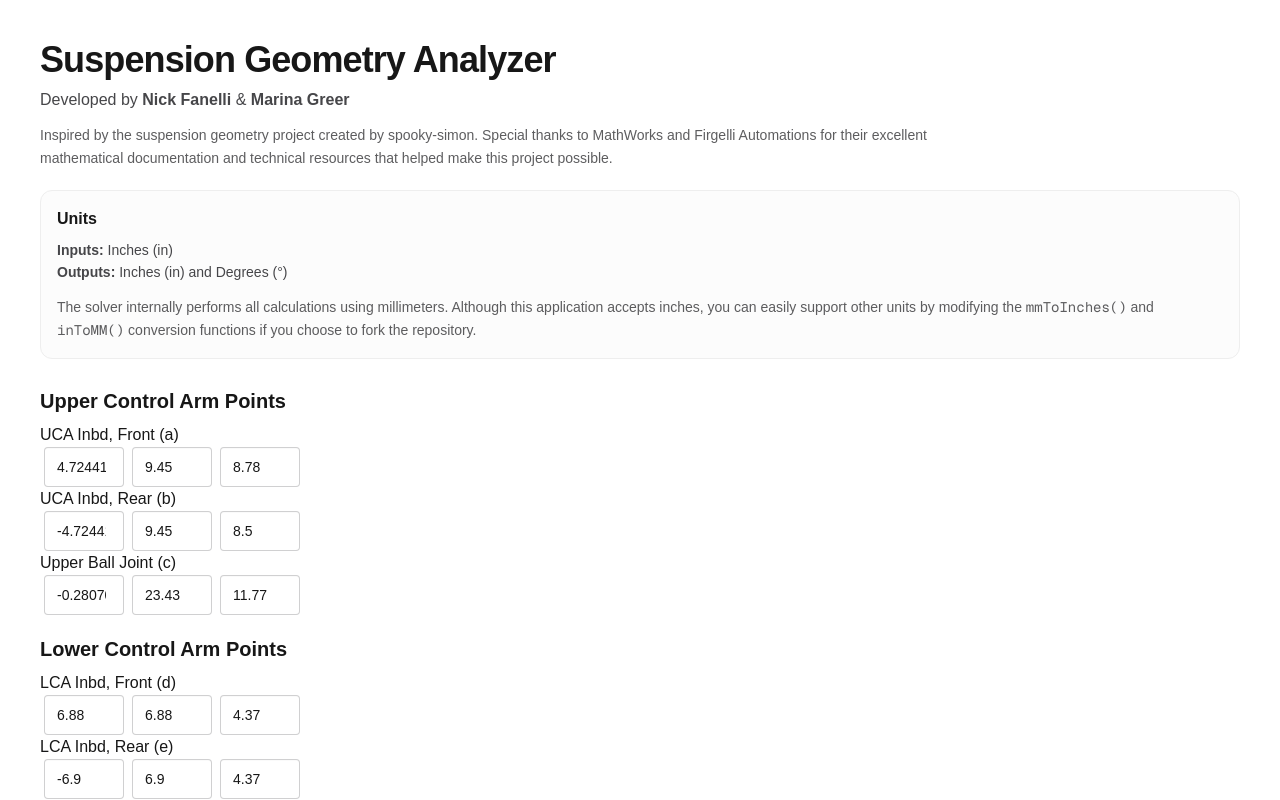
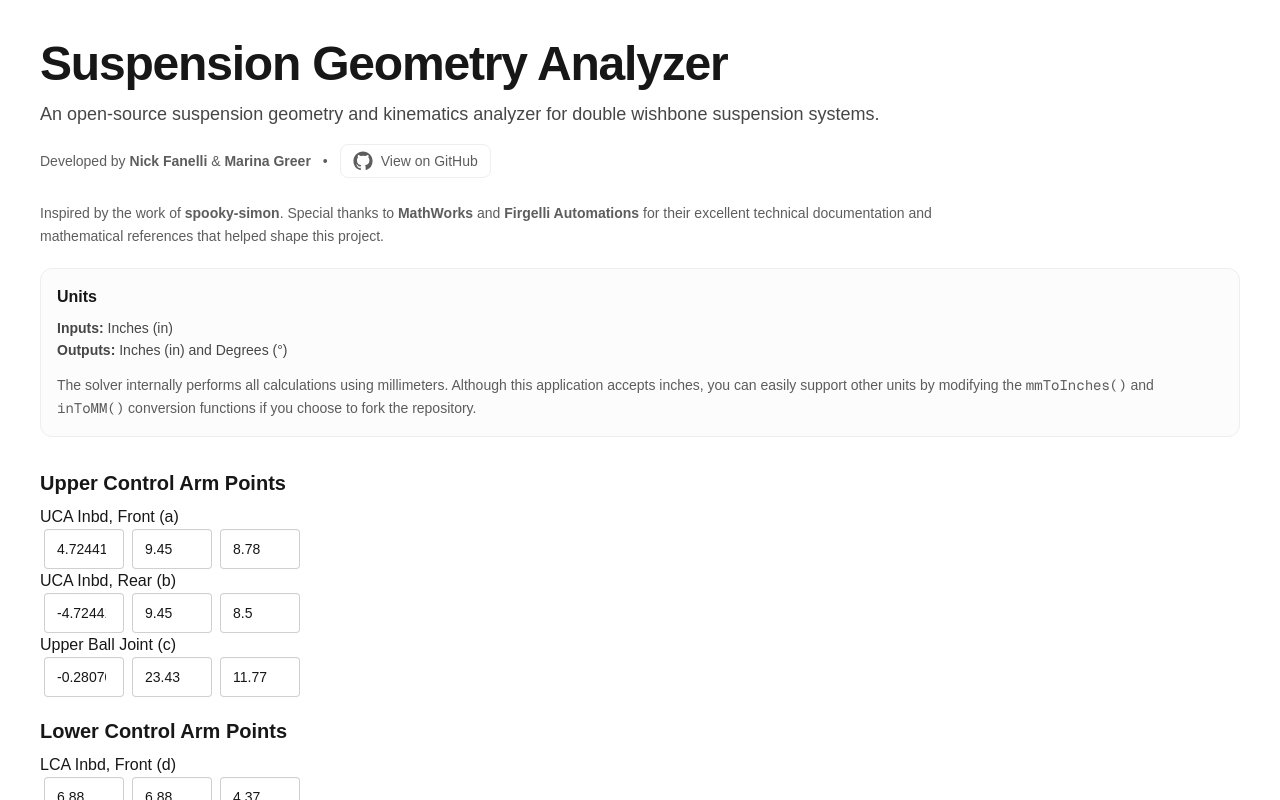
Before and after one commit to Nick-Fanelli/suspension-geometry-analyzer, a Next.js app: page / in a window 1280 px wide. Shown: the top 800 px of the page. Built offline with nearby package versions, Linux system fonts and the light colour scheme.

Commit message:
style: update header

```diff
--- a/app/page.tsx
+++ b/app/page.tsx
@@ -132,24 +132,49 @@ export default function Home() {
     return (
         <main className="px-10 my-10">
             <div className="mb-2">
-        <h1 className="text-4xl font-black tracking-tight">
+                <div className="mb-3">
+                    <h1 className="text-4xl font-black tracking-tight sm:text-5xl">
                         Suspension Geometry Analyzer
                     </h1>
 
-        <p className="mt-2 text-base text-base-content/80">
+                    <p className="mt-3 text-lg text-base-content/80">
+                        An open-source suspension geometry and kinematics analyzer for double wishbone
+                        suspension systems.
+                    </p>
+
+                    <div className="mt-4 flex flex-wrap items-center gap-3 text-sm text-base-content/70">
+                        <span>
                             Developed by <span className="font-semibold">Nick Fanelli</span> &{" "}
                             <span className="font-semibold">Marina Greer</span>
+                        </span>
+
+                        <span className="hidden sm:inline">•</span>
+
+                        <a
+                            href="https://github.com/Nick-Fanelli/suspension-geometry-analyzer"
+                            target="_blank"
+                            rel="noopener noreferrer"
+                            className="inline-flex items-center gap-2 rounded-lg border border-base-300 px-3 py-1.5 transition hover:bg-base-200 hover:border-primary"
+                        >
+                            <svg
+                                xmlns="http://www.w3.org/2000/svg"
+                                viewBox="0 0 24 24"
+                                fill="currentColor"
+                                className="h-5 w-5"
+                            >
+                                <path d="M12 .5C5.648.5.5 5.648.5 12a11.5 11.5 0 008 10.94c.585.108.798-.254.798-.566v-2.2c-3.252.707-3.938-1.566-3.938-1.566-.532-1.35-1.3-1.71-1.3-1.71-1.062-.726.08-.712.08-.712 1.174.083 1.792 1.206 1.792 1.206 1.044 1.788 2.74 1.272 3.408.973.106-.756.409-1.272.744-1.565-2.596-.296-5.327-1.298-5.327-5.777 0-1.276.456-2.319 1.204-3.137-.121-.296-.522-1.488.114-3.102 0 0 .982-.314 3.218 1.198a11.2 11.2 0 015.86 0c2.235-1.512 3.216-1.198 3.216-1.198.638 1.614.237 2.806.116 3.102.75.818 1.203 1.861 1.203 3.137 0 4.49-2.735 5.478-5.338 5.768.42.361.794 1.073.794 2.164v3.208c0 .315.211.68.804.565A11.502 11.502 0 0023.5 12C23.5 5.648 18.352.5 12 .5z" />
+                            </svg>
+
+                            View on GitHub
+                        </a>
+                    </div>
+
+                    <p className="mt-6 max-w-4xl text-sm leading-relaxed text-base-content/70">
+                        Inspired by the work of <strong>spooky-simon</strong>. Special thanks to{" "}
+                        <strong>MathWorks</strong> and <strong>Firgelli Automations</strong> for
+                        their excellent technical documentation and mathematical references that
+                        helped shape this project.
                     </p>
-
-        <p className="mt-3 max-w-4xl text-sm leading-relaxed text-base-content/70">
-          Inspired by the suspension geometry project created by{" "}
-          <span className="font-medium">spooky-simon</span>. Special thanks to{" "}
-          <span className="font-medium">MathWorks</span> and{" "}
-          <span className="font-medium">Firgelli Automations</span> for their
-          excellent mathematical documentation and technical resources that helped
-          make this project possible.
-        </p>
-
                     <div className="mt-5 rounded-xl border border-base-300 bg-base-200/40 p-4">
                         <h2 className="mb-2 font-semibold">Units</h2>
 
@@ -166,6 +191,7 @@ export default function Home() {
                             <code>inToMM()</code> conversion functions if you choose to fork the
                             repository.
                         </p>
+                    </div>
                 </div>
             </div>
 
```
Lines whose indentation alone changed are shown as unchanged.
